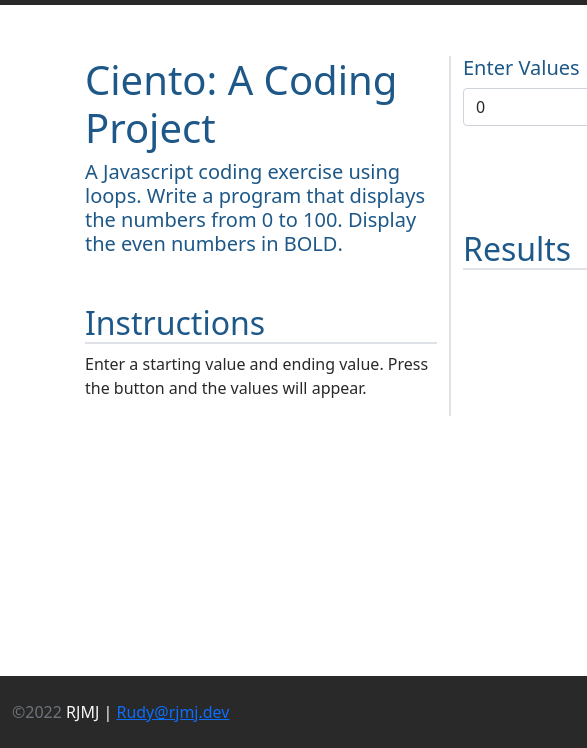
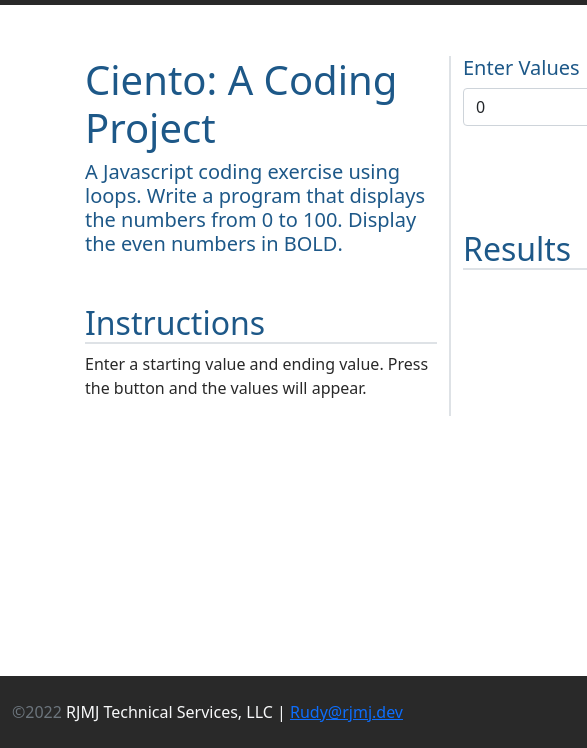
Before and after one commit to rudyjmj/Hundo, a plain HTML site: page app.html in a window 1280 px wide. Shown: the part 52-800 px from the top of the page, 0-587 px from the left. Drawn offline with nearby package versions, Linux system fonts and the light colour scheme.

Commit message:
Company Name Update

```diff
--- a/app.html
+++ b/app.html
@@ -96,7 +96,7 @@
         <div class="container-fluid">
             <div class="row row-cols-1 row-cols-lg-3 gy-2">
                 <div class="col d-flex align-items-center col order-last order-lg-first text-light">
-                    <div><span class="text-muted">&copy;2022 </span>RJMJ | <a href="mailto:Rudy@rjmj.dev">Rudy@rjmj.dev</a></div>
+                    <div><span class="text-muted">&copy;2022 </span>RJMJ Technical Services, LLC | <a href="mailto:Rudy@rjmj.dev">Rudy@rjmj.dev</a></div>
                 </div>
                 <div class="col d-flex alight-items-center justify-content-start justify-content-lg-center">
                     <a href="https://rjmj.dev/" target="_blank"><img src="img/RJMJLogoFCWhiteLarge.svg" alt="RJMJ Logo" height="40"></a>
```
Also changed, not shown: code.html (+1 -1 lines), index.html (+1 -1 lines).
